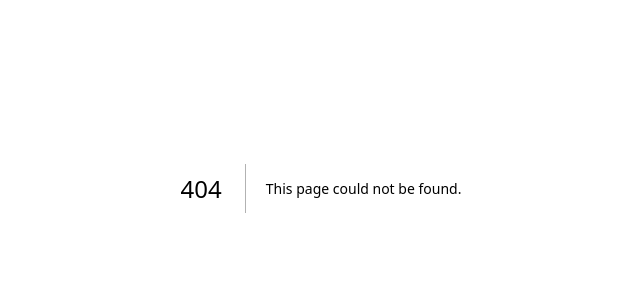
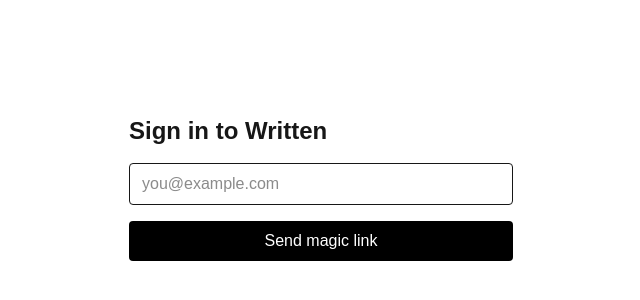
Before and after one commit to tylipiha2/written, a Next.js app: page /login in a window 1280 px wide. Before the commit this address had no page. Shown: the part 212-512 px from the top of the page, without its empty margins (319-959 px from the left). Built offline with nearby package versions, Linux system fonts and the light colour scheme.

Commit message:
Add magic-link login, auth callback, and logout

```diff
--- /dev/null
+++ b/app/(app)/layout.tsx
@@ -0,0 +1,13 @@
+import LogoutButton from '@/components/LogoutButton'
+
+export default function AppLayout({ children }: { children: React.ReactNode }) {
+  return (
+    <div>
+      <header className="flex items-center justify-between border-b p-4">
+        <span className="font-semibold">Written</span>
+        <LogoutButton />
+      </header>
+      {children}
+    </div>
+  )
+}
--- a/app/(app)/page.tsx
+++ b/app/(app)/page.tsx
@@ -1,15 +1,7 @@
-import { createClient } from '@/lib/supabase/server'
-
-export default async function DashboardPage() {
-  const supabase = await createClient()
-  const { error } = await supabase.auth.getUser()
-
+export default function DashboardPage() {
   return (
     <main className="p-8">
-      <h1 className="text-2xl font-semibold">Written</h1>
-      <p className="text-gray-600">
-        Supabase client initialized. Auth check error: {error ? error.message : 'none'}
-      </p>
+      <p className="text-gray-600">Dashboard coming soon.</p>
     </main>
   )
 }
--- /dev/null
+++ b/app/auth/callback/route.ts
@@ -0,0 +1,14 @@
+import { NextResponse } from 'next/server'
+import { createClient } from '@/lib/supabase/server'
+
+export async function GET(request: Request) {
+  const { searchParams, origin } = new URL(request.url)
+  const code = searchParams.get('code')
+
+  if (code) {
+    const supabase = await createClient()
+    await supabase.auth.exchangeCodeForSession(code)
+  }
+
+  return NextResponse.redirect(`${origin}/`)
+}
--- /dev/null
+++ b/app/login/page.tsx
@@ -0,0 +1,54 @@
+'use client'
+
+import { useState } from 'react'
+import { createClient } from '@/lib/supabase/client'
+
+export default function LoginPage() {
+  const [email, setEmail] = useState('')
+  const [status, setStatus] = useState<'idle' | 'sent' | 'error'>('idle')
+
+  async function handleSubmit(e: React.FormEvent) {
+    e.preventDefault()
+    const supabase = createClient()
+    const { error } = await supabase.auth.signInWithOtp({
+      email,
+      options: {
+        emailRedirectTo: `${window.location.origin}/auth/callback`,
+      },
+    })
+    setStatus(error ? 'error' : 'sent')
+  }
+
+  return (
+    <main className="flex min-h-screen items-center justify-center p-8">
+      <form onSubmit={handleSubmit} className="w-full max-w-sm space-y-4">
+        <h1 className="text-2xl font-semibold">Sign in to Written</h1>
+        {status === 'sent' ? (
+          <p className="text-gray-600">Check your email for a sign-in link.</p>
+        ) : (
+          <>
+            <input
+              type="email"
+              required
+              value={email}
+              onChange={(e) => setEmail(e.target.value)}
+              placeholder="you@example.com"
+              className="w-full rounded border px-3 py-2"
+            />
+            <button
+              type="submit"
+              className="w-full rounded bg-black px-3 py-2 text-white"
+            >
+              Send magic link
+            </button>
+            {status === 'error' && (
+              <p className="text-red-600">
+                Something went wrong sending the link. Try again.
+              </p>
+            )}
+          </>
+        )}
+      </form>
+    </main>
+  )
+}
--- /dev/null
+++ b/components/LogoutButton.tsx
@@ -0,0 +1,21 @@
+'use client'
+
+import { useRouter } from 'next/navigation'
+import { createClient } from '@/lib/supabase/client'
+
+export default function LogoutButton() {
+  const router = useRouter()
+
+  async function handleLogout() {
+    const supabase = createClient()
+    await supabase.auth.signOut()
+    router.push('/login')
+    router.refresh()
+  }
+
+  return (
+    <button onClick={handleLogout} className="text-sm text-gray-600 underline">
+      Sign out
+    </button>
+  )
+}
```
